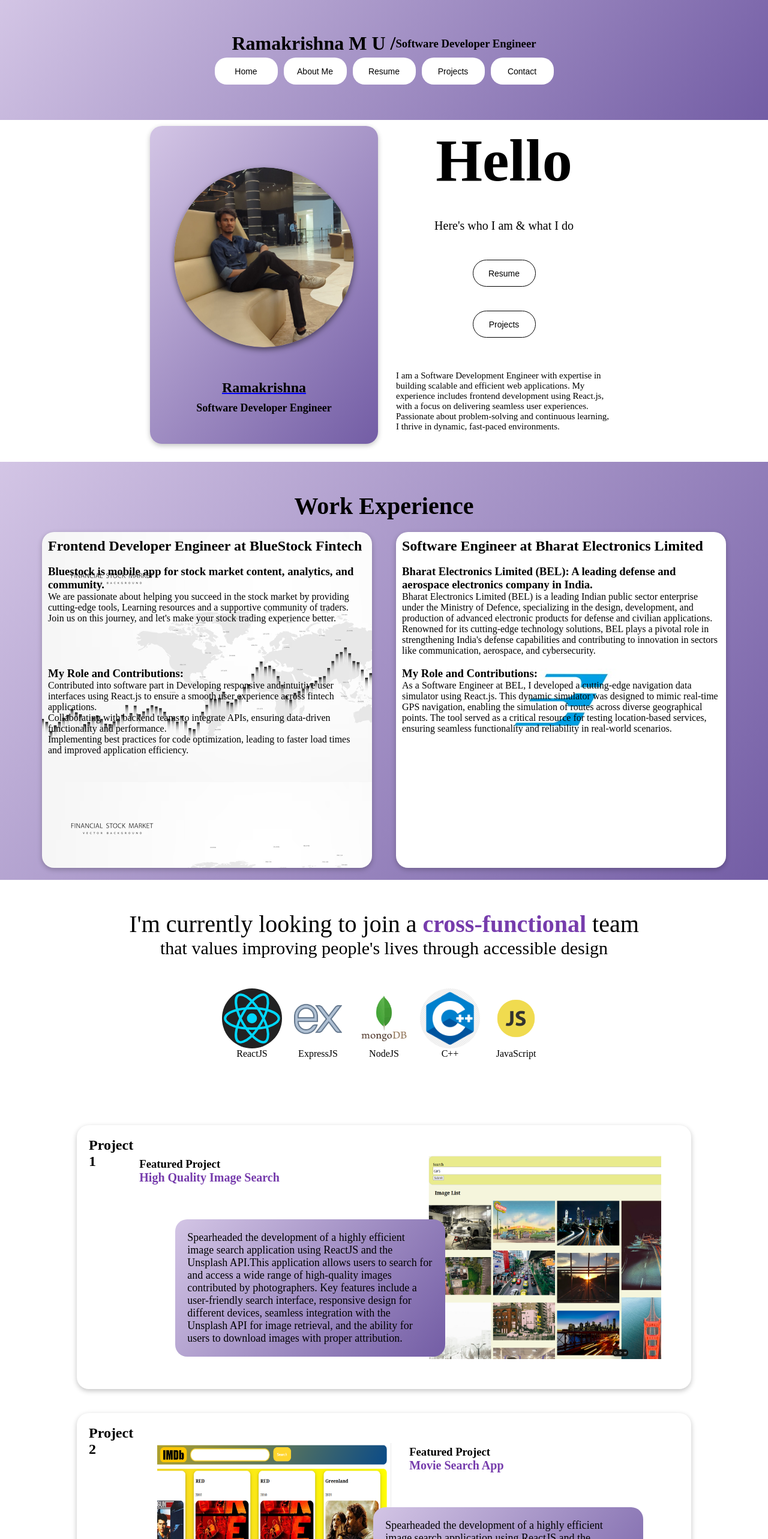
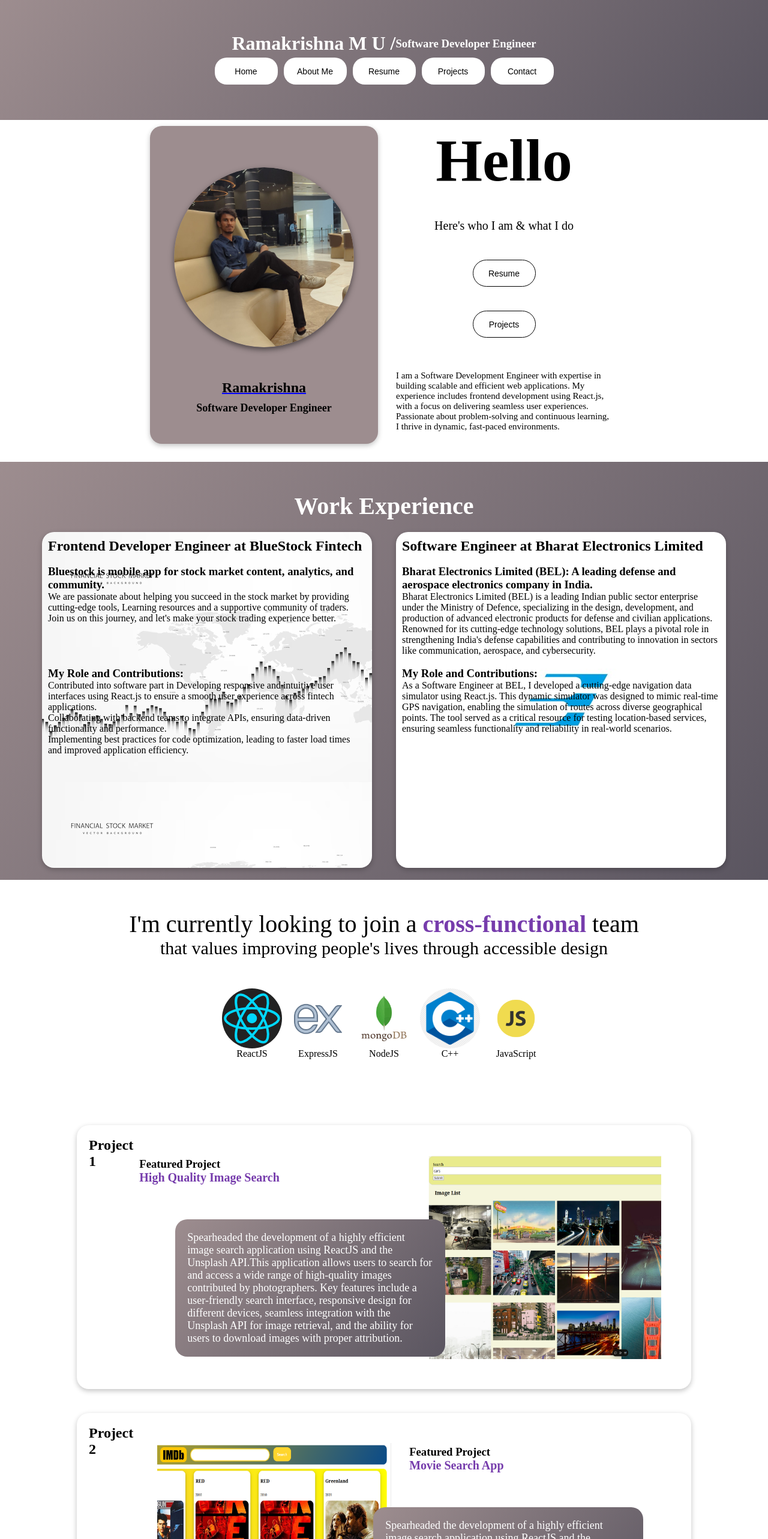
Before and after one commit to quadsquadproject/My-Portfolio, a React (Create React App) app: page / in a window 1280 px wide. Shown: the top 2566 px of the page at 60% size. Built offline with nearby package versions, Linux system fonts and the light colour scheme.

Commit message:
Pillu kuttu commit

```diff
--- a/src/components/Header.css
+++ b/src/components/Header.css
@@ -4,8 +4,9 @@
   flex-direction: column; /* Changes direction on smaller screens */
   justify-content: center;
   align-items: center;
-  background-image: linear-gradient(-50deg, #735DA5, #D3C5E5);
-  /* color: white; */
+  background-image: linear-gradient(-50deg, #5A5560, #9D8D8F);
+  background-color: #9D8D8F;
+  color: white;
 }
 
 .name-header {
@@ -97,7 +98,8 @@
   display: flex;
   align-items: center;
   flex-direction: column;
-  background-image: linear-gradient(-50deg, #735DA5, #D3C5E5);
+  background-color: #9D8D8F;
+  /* background-image: linear-gradient(-50deg, #9D8D8F); */
   box-shadow: rgba(0, 0, 0, 0.24) 0px 3px 8px;
   justify-content: space-evenly;
   margin: 10px; /* Adds spacing between cards */
@@ -206,12 +208,12 @@
   flex-direction: column;
   justify-content: center;
   align-items: center;
-  background-image: linear-gradient(-50deg, #735DA5, #D3C5E5);
+  background-image: linear-gradient(-50deg, #5A5560, #9D8D8F);
   /* border: 2px solid black; */
   /* height: 100vh; */
   padding-top: 50px;
   h1 {
-    /* color: white; */
+    color: white;
     font-size: 40px;
   }
 }
@@ -492,8 +494,8 @@
     position: relative;
     right: -60px;
     font-size: large;
-    background-image: linear-gradient(-50deg, #735DA5, #D3C5E5);
-    /* color: white; */
+    background-image: linear-gradient(-50deg, #5A5560, #9D8D8F);
+    color: white;
     padding: 20px;
     border-radius: 20px;
     /* width: 300px; */
@@ -521,8 +523,8 @@
   position: relative;
   left: -60px;
   font-size: large;
-  background-image: linear-gradient(-50deg, #735DA5, #D3C5E5);
-  /* color: white; */
+  background-image: linear-gradient(-50deg, #5A5560, #9D8D8F);
+  color: white;
   padding: 20px;
   border-radius: 20px;
 }
```
